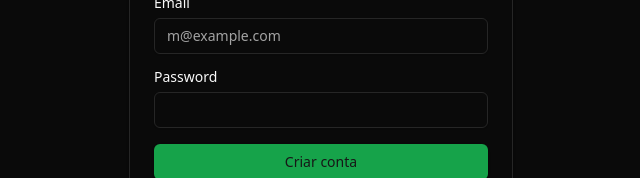
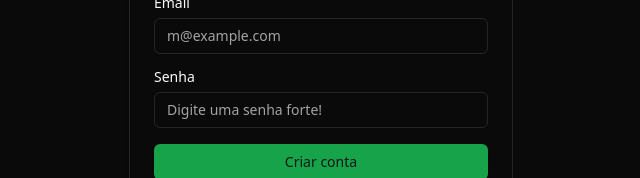
Before and after one commit to Farias-sys/investk-dashboard, a React (Vite) app in the folder app/: page /register in a window 1280 px wide. Shown: the part 377-555 px from the top of the page, without its empty margins (319-959 px from the left). Built offline with nearby package versions, Linux system fonts and the light colour scheme; no server answers.

Commit message:
Some error handling

```diff
--- a/app/src/components/forms/CreateInvestmentForm.tsx
+++ b/app/src/components/forms/CreateInvestmentForm.tsx
@@ -55,6 +55,7 @@ export default function CreateInvestmentForm(){
     const[date_expire, setDateExpire] = React.useState<Date>(new Date())
 
     const onSubmit = async () => {
+        if(label&&bank&&type&&description&&initialValue&&investment_yield&&date_created&&date_expire){
             const investmentObject = {
                 "label":label,
                 "type":type,
@@ -75,6 +76,12 @@ export default function CreateInvestmentForm(){
             }
 
             getInvestmentsData()
+        } else {
+            message.info({
+                "content":"Preencha todos os campos!",
+                "style":{marginTop:'5rem'}
+            })
+        }
     }
 
     return(
--- a/app/src/pages/Login.tsx
+++ b/app/src/pages/Login.tsx
@@ -84,7 +84,7 @@ function Login(){
                                 {(showNotFoundUserAlert) && ((<h4 className="font-extralight text-xs text-yellow-600">Usuário não encontrado!</h4>))}
                             </div>
                             <div className="grid gap-2">
-                                <Label htmlFor="password">Password</Label>
+                                <Label htmlFor="password">Senha</Label>
                                 <Input id="password" type="password" onChange={(e) => {setPassword(e.target.value)}} required/>
                                 {(showWrongPasswordAlert) && (<h4 className="font-extralight text-xs text-yellow-600">Senha incorreta!</h4>)}
                             </div>
--- a/app/src/pages/Register.tsx
+++ b/app/src/pages/Register.tsx
@@ -16,6 +16,7 @@ import { Input } from "@/components/ui/input";
 import { Label } from "@/components/ui/label";
 import { Link } from "react-router-dom";
 import { message } from "antd";
+import axios, { AxiosError } from "axios";
 
 function Register(){
 
@@ -25,7 +26,10 @@ function Register(){
     const[email, setEmail] = React.useState("");
     const[password, setPassword] = React.useState("");
 
+    const[showUserAlreadyExists, setShowUserAlreadyExists] = React.useState(false)
+
     const onSubmit = async (event : React.FormEvent<HTMLFormElement>) => {
+        setShowUserAlreadyExists(false)
         event.preventDefault();
         try {
             const request = await api.post("/users/create", {"name":username, "email":email, "password":password})
@@ -37,7 +41,14 @@ function Register(){
                 })
             }
         } catch (error) {
+            if(axios.isAxiosError(error)){
+                const axiosError = error as AxiosError
 
+                if(axiosError.response?.status == 409){
+                    setShowUserAlreadyExists(true)
+                }
+
+            }
         }
     }
 
@@ -59,10 +70,11 @@ function Register(){
                             <div className="grid gap-2">
                                 <Label htmlFor="email">Email</Label>
                                 <Input id="email" type="email" onChange={(e) => {setEmail(e.target.value)}} placeholder="m@example.com" required/>
+                                {(showUserAlreadyExists) && ((<h4 className="font-extralight text-xs text-yellow-600">Este usuário já existe!</h4>))}
                             </div>
                             <div className="grid gap-2">
-                                <Label htmlFor="password">Password</Label>
-                                <Input id="password" type="password" onChange={(e) => {setPassword(e.target.value)}} required/>
+                                <Label htmlFor="password">Senha</Label>
+                                <Input id="password" type="password" onChange={(e) => {setPassword(e.target.value)}} placeholder="Digite uma senha forte!" required/>
                             </div>
 
                             <Button type="submit" className="w-full bg-green-600 hover:bg-green-500">Criar conta</Button>
```
Lines whose indentation alone changed are shown as unchanged.
